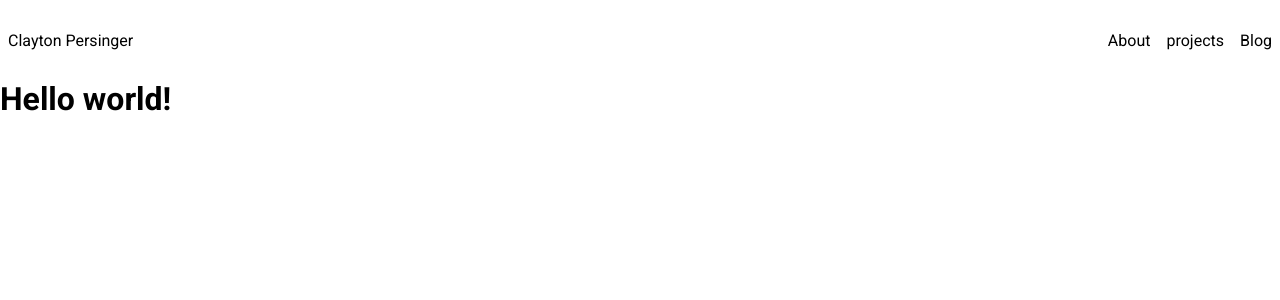
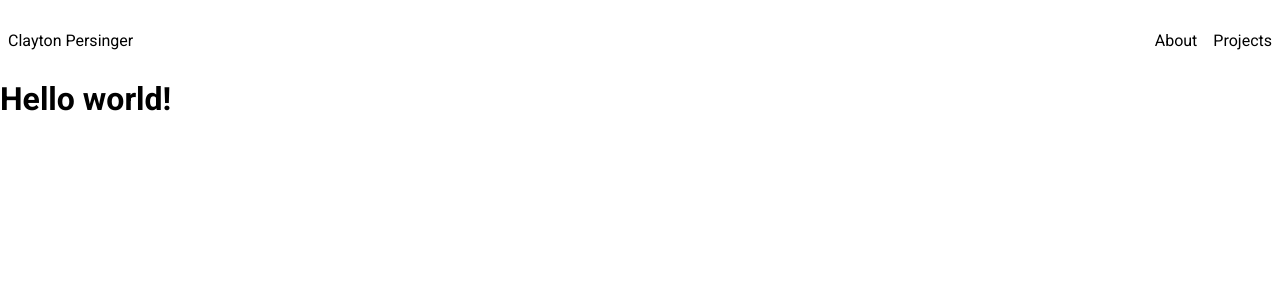
Before and after one commit to oMnotopia/portfolio, a React (Vite) app: page / in a window 1280 px wide. Shown: the top 300 px of the page. Built offline with nearby package versions, Linux system fonts and the light colour scheme.

Commit message:
Update Link component to  NavLink

```diff
--- a/src/components/NavBar.jsx
+++ b/src/components/NavBar.jsx
@@ -1,18 +1,18 @@
 import '../styles/NavBar.css'
 
-import { Link, Outlet } from "react-router-dom"
+import { NavLink, Outlet } from "react-router-dom"
 
 const NavBar = () => {
   return (
     <>
       <nav className="nav">
         <div className="title">
-          <Link to={`/`}>Clayton Persinger</Link>
+          <NavLink to={`/`}>Clayton Persinger</NavLink>
         </div>
         <div className="info">
-          <Link to={`/about`}>About</Link>
-          <Link to={`#`}>projects</Link>
-          <Link to={`#`}>Blog</Link>
+          <NavLink to={`/about`}>About</NavLink>
+          <NavLink to={`/projects`}>Projects</NavLink>
+          {/* <NavLink to={`#`}>Blog</NavLink> */}
         </div>
       </nav>
       <Outlet />
```
